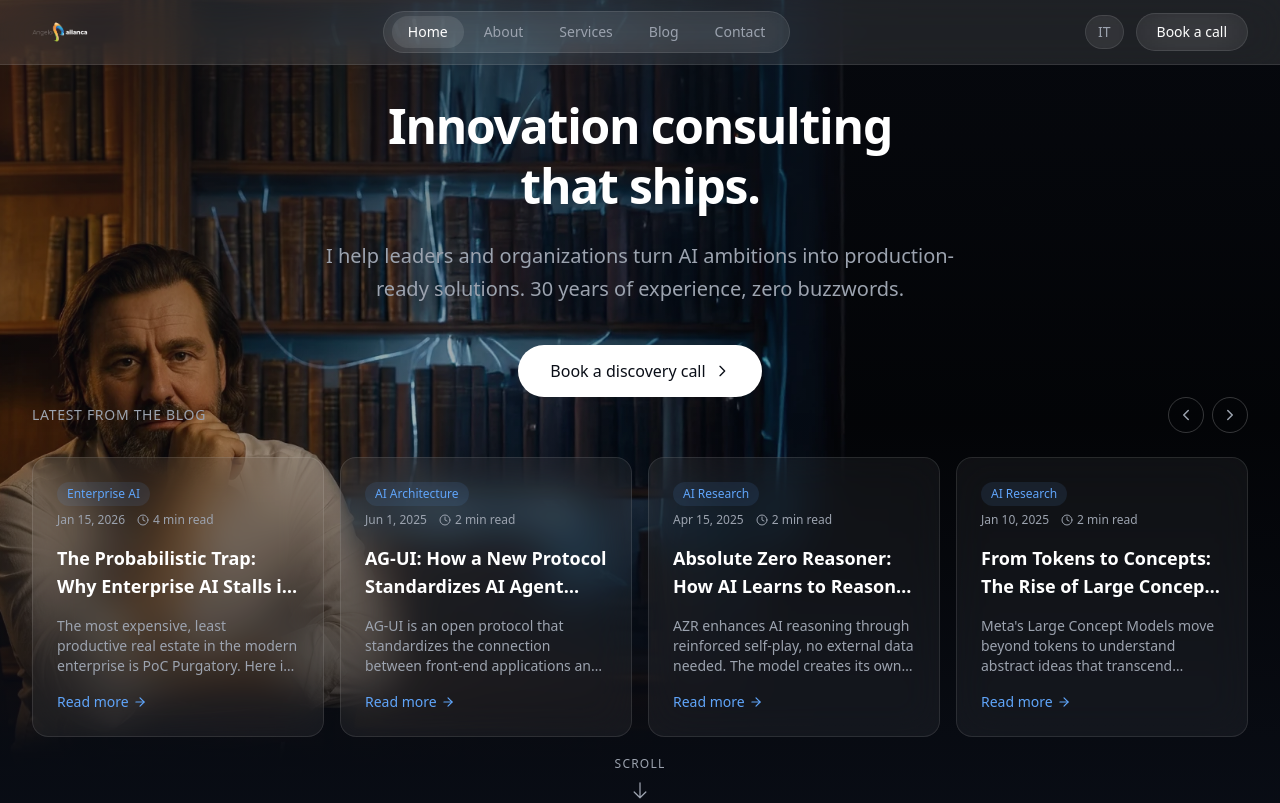
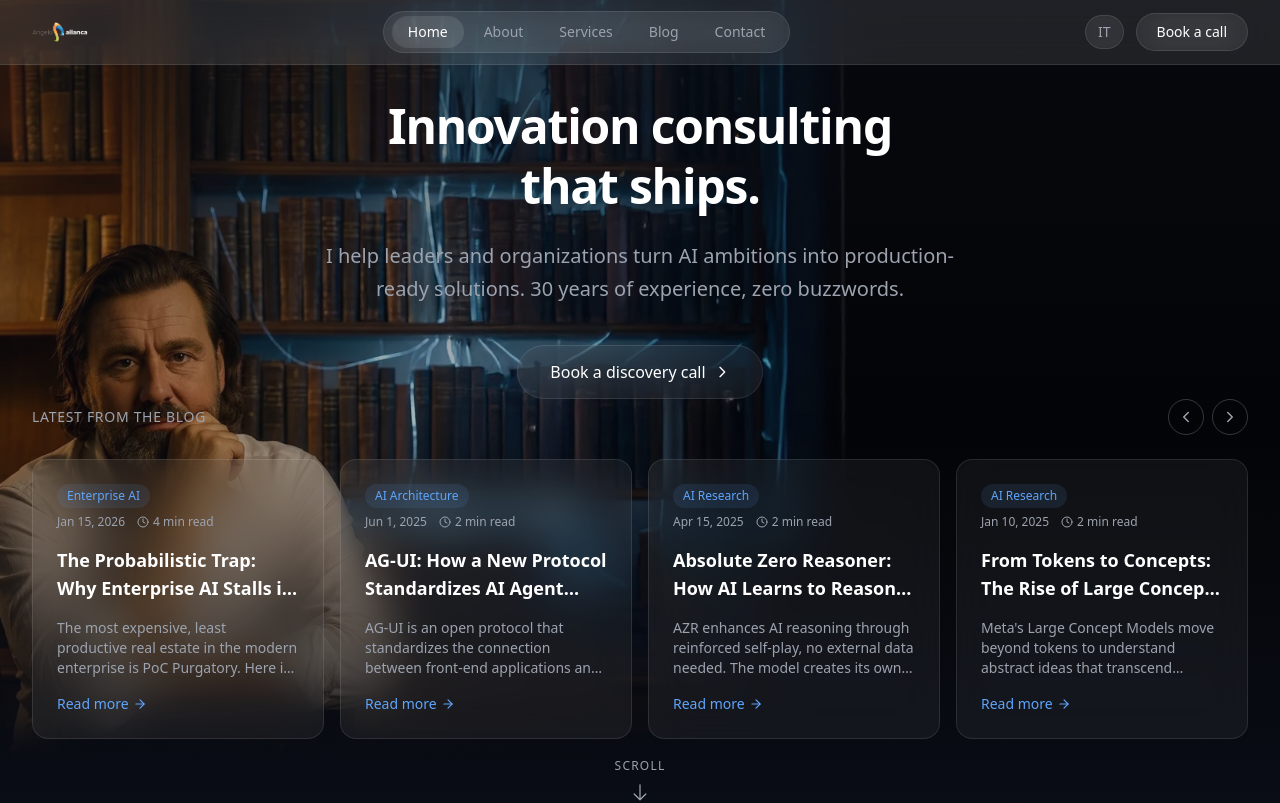
Before and after one commit to therealpan/pallanca-info-blog, a Next.js app: page /en in a window 1280 px wide. Shown: the top 803 px of the page. Built offline with nearby package versions, Linux system fonts and the light colour scheme.

Commit message:
Hero CTA button: translucent glass style, solid white on hover

```diff
--- a/src/components/HeroSection.tsx
+++ b/src/components/HeroSection.tsx
@@ -61,7 +61,7 @@ export default function HeroSection({ posts }: { posts: HeroPost[] }) {
             href="https://cal.com/panbiz/30min"
             target="_blank"
             rel="noopener noreferrer"
-            className="inline-flex items-center gap-2 bg-white text-[var(--color-bg)] px-8 py-3.5 rounded-full text-base font-medium hover:bg-white/90 transition-colors"
+            className="inline-flex items-center gap-2 glass-card !rounded-full px-8 py-3.5 text-base font-medium text-white hover:bg-white hover:text-[var(--color-bg)] transition-all"
           >
             {t('cta')}
             <svg className="w-4 h-4" fill="none" viewBox="0 0 24 24" stroke="currentColor">
```
